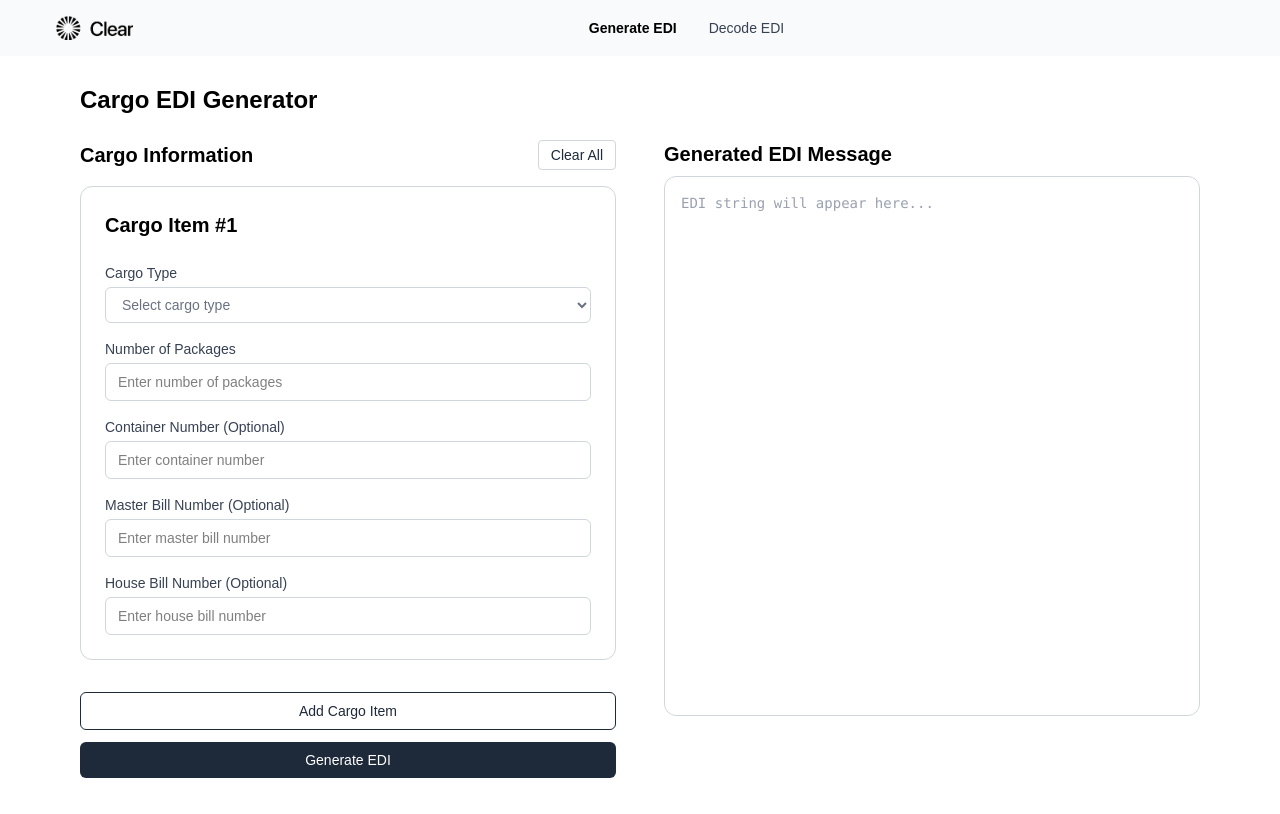
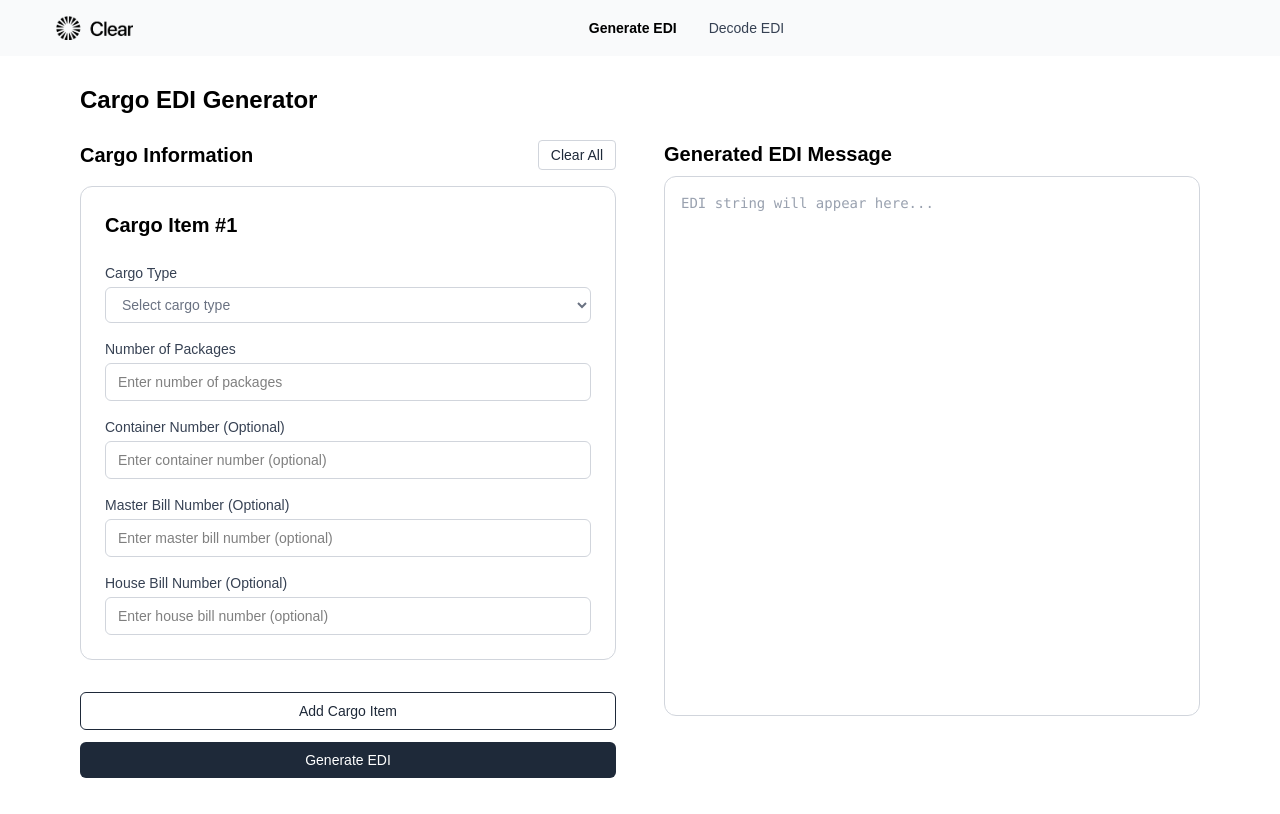
Before and after one commit to EvelynDevelops/cargo-edi-frontend, a Next.js app: page / in a window 1280 px wide. Built offline with nearby package versions, Linux system fonts and the light colour scheme.

Commit message:
Track first error field, and scroll to first error if exists

```diff
--- a/app/page.tsx
+++ b/app/page.tsx
@@ -41,9 +41,11 @@ export default function HomePage() {
     try {
       await navigator.clipboard.writeText(ediOutput);
     } catch (err) {
+      //todo: use a formal logging library
       console.error("Failed to copy", err);
     }
   };
+
 
   // Update cargoItems list when user edits a form field
   const handleChange = (index: number, updated: CargoFormData) => {
@@ -70,6 +72,7 @@ export default function HomePage() {
   // Remove a cargo item
   const handleDelete = (index: number) => {
     if (cargoItems.length > 1) {
+      //splice
       setCargoItems((prev) => prev.filter((_, i) => i !== index));
       // clear the form data
       setEdiOutput("");
@@ -88,6 +91,7 @@ export default function HomePage() {
   const validateAllInputs = () => {
     let hasErrors = false;
     const newErrors: { [key: number]: CargoFormErrors } = {};
+    let firstErrorField: { index: number; field: keyof CargoFormData } | null = null;
 
     cargoItems.forEach((item, index) => {
       const errors = {
@@ -98,20 +102,39 @@ export default function HomePage() {
         house_bill_number: "",
       };
 
+      // Track first error field
+      if (!firstErrorField) {
+        for (const [field, error] of Object.entries(errors)) {
+          if (error) {
+            firstErrorField = { index, field: field as keyof CargoFormData };
+            break;
+          }
+        }
+      }
+
       // Check optional fields format
       if (item.container_number && !isAlphaNumeric(item.container_number)) {
         errors.container_number = "Container number can only contain letters and numbers";
         hasErrors = true;
+        if (!firstErrorField) {
+          firstErrorField = { index, field: 'container_number' };
+        }
       }
 
       if (item.master_bill_number && !isAlphaNumeric(item.master_bill_number)) {
         errors.master_bill_number = "Master bill number can only contain letters and numbers";
         hasErrors = true;
+        if (!firstErrorField) {
+          firstErrorField = { index, field: 'master_bill_number' };
+        }
       }
 
       if (item.house_bill_number && !isAlphaNumeric(item.house_bill_number)) {
         errors.house_bill_number = "House bill number can only contain letters and numbers";
         hasErrors = true;
+        if (!firstErrorField) {
+          firstErrorField = { index, field: 'house_bill_number' };
+        }
       }
 
       if (errors.cargo_type || errors.package_count) {
@@ -130,6 +153,15 @@ export default function HomePage() {
         formRef.setFieldErrors(errors);
       }
     });
+
+    // Scroll to first error if exists
+    if (firstErrorField) {
+      const element = document.querySelector(`[data-form-index="${firstErrorField.index}"][data-field="${firstErrorField.field}"]`);
+      if (element) {
+        element.scrollIntoView({ behavior: 'smooth', block: 'center' });
+        (element as HTMLElement).focus();
+      }
+    }
 
     return !hasErrors;
   };
@@ -155,6 +187,7 @@ export default function HomePage() {
       });
 
       if (!response.ok) {
+        //161 and 165
         const errorData = await response.json();
         throw new Error(errorData.detail?.message || errorData.message || "Failed to generate EDI");
       }
--- a/components/CargoFormItem.tsx
+++ b/components/CargoFormItem.tsx
@@ -168,6 +168,8 @@ const CargoFormItem = forwardRef<CargoFormRef, Props>(({
             value={data.cargo_type || ""}
             onChange={(e) => handleFieldChange("cargo_type", e.target.value as CargoType)}
             onBlur={(e) => handleBlur("cargo_type", e.target.value)}
+            data-form-index={index}
+            data-field="cargo_type"
           >
             <option value="" disabled className="text-gray-500">Select cargo type</option>
             <option value="FCX" className="text-gray-900">FCX</option>
@@ -190,6 +192,8 @@ const CargoFormItem = forwardRef<CargoFormRef, Props>(({
             onChange={(e) => handleFieldChange("package_count", e.target.value === "" ? "" : Number(e.target.value))}
             onBlur={(e) => handleBlur("package_count", e.target.value === "" ? "" : Number(e.target.value))}
             placeholder="Enter number of packages"
+            data-form-index={index}
+            data-field="package_count"
           />
           {errors.package_count && (
             <p className="text-red-500 text-sm mt-1">{errors.package_count}</p>
@@ -201,10 +205,13 @@ const CargoFormItem = forwardRef<CargoFormRef, Props>(({
           <label className="block text-sm font-medium text-gray-700 mb-1">Container Number (Optional)</label>
           <input
             type="text"
-            value={data.container_number || ""}
-            onChange={(e) => handleFieldChange("container_number", e.target.value as string)}
             className="w-full border border-gray-300 rounded-md px-3 py-2 text-sm"
-            placeholder="Enter container number"
+            value={data.container_number ?? ""}
+            onChange={(e) => handleFieldChange("container_number", e.target.value)}
+            onBlur={(e) => handleBlur("container_number", e.target.value)}
+            placeholder="Enter container number (optional)"
+            data-form-index={index}
+            data-field="container_number"
           />
           {errors.container_number && (
             <p className="text-red-500 text-sm mt-1">{errors.container_number}</p>
@@ -216,10 +223,13 @@ const CargoFormItem = forwardRef<CargoFormRef, Props>(({
           <label className="block text-sm font-medium text-gray-700 mb-1">Master Bill Number (Optional)</label>
           <input
             type="text"
-            value={data.master_bill_number || ""}
-            onChange={(e) => handleFieldChange("master_bill_number", e.target.value as string)}
             className="w-full border border-gray-300 rounded-md px-3 py-2 text-sm"
-            placeholder="Enter master bill number"
+            value={data.master_bill_number ?? ""}
+            onChange={(e) => handleFieldChange("master_bill_number", e.target.value)}
+            onBlur={(e) => handleBlur("master_bill_number", e.target.value)}
+            placeholder="Enter master bill number (optional)"
+            data-form-index={index}
+            data-field="master_bill_number"
           />
           {errors.master_bill_number && (
             <p className="text-red-500 text-sm mt-1">{errors.master_bill_number}</p>
@@ -231,10 +241,13 @@ const CargoFormItem = forwardRef<CargoFormRef, Props>(({
           <label className="block text-sm font-medium text-gray-700 mb-1">House Bill Number (Optional)</label>
           <input
             type="text"
-            value={data.house_bill_number || ""}
-            onChange={(e) => handleFieldChange("house_bill_number", e.target.value as string)}
             className="w-full border border-gray-300 rounded-md px-3 py-2 text-sm"
-            placeholder="Enter house bill number"
+            value={data.house_bill_number ?? ""}
+            onChange={(e) => handleFieldChange("house_bill_number", e.target.value)}
+            onBlur={(e) => handleBlur("house_bill_number", e.target.value)}
+            placeholder="Enter house bill number (optional)"
+            data-form-index={index}
+            data-field="house_bill_number"
           />
           {errors.house_bill_number && (
             <p className="text-red-500 text-sm mt-1">{errors.house_bill_number}</p>
```
